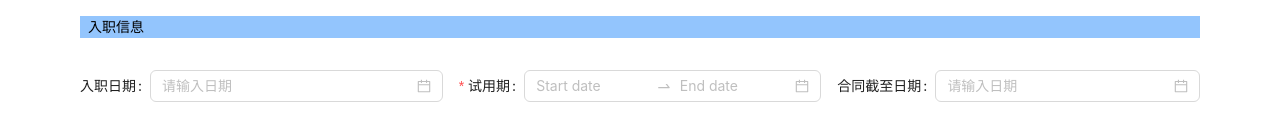
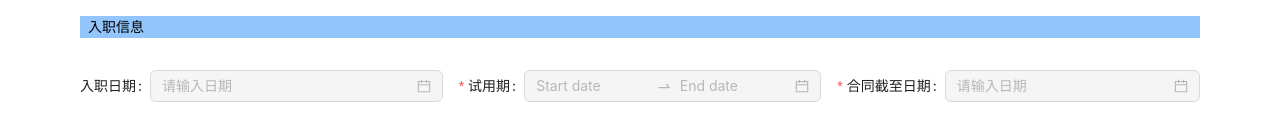
Before and after one commit to 532758463/react-third-from, a React (Vite) app: page /form in a window 1280 px wide. Shown: the part 552-692 px from the top of the page. Built offline with nearby package versions, Linux system fonts and the light colour scheme.

Commit message:
根据不同节点禁用表单

```diff
--- a/src/pages/third-from/datas.ts
+++ b/src/pages/third-from/datas.ts
@@ -235,6 +235,7 @@ export const workInfo = [
   {
     label: '合同截至日期',
     name: 'endTime',
-    type: 'DateTime'
+    type: 'DateTime',
+    required: true,
   }
 ];
--- a/src/pages/third-from/index.tsx
+++ b/src/pages/third-from/index.tsx
@@ -192,13 +192,18 @@ const ThirdForm = () => {
     console.log(values);
   };
 
-  function getControl(v: any) {
+  function getControl(v: any, disabled?: boolean) {
     switch (v?.type) {
       case 'number':
         return <Input type="number" />;
       case 'select':
         return (
-          <Select showSearch placeholder="请选择" className="text-left">
+          <Select
+            disabled={disabled}
+            showSearch
+            placeholder="请选择"
+            className="text-left"
+          >
             {v?.options?.map((i: any) => (
               <Option key={i.value} value={i.value}>
                 {i.name}
@@ -209,6 +214,7 @@ const ThirdForm = () => {
       case 'DateTime':
         return (
           <DateTime
+            disabled={disabled}
             style={{
               width: '100%'
             }}
@@ -218,13 +224,14 @@ const ThirdForm = () => {
       case 'RangePicker':
         return (
           <RangeDate
+            disabled={disabled}
             style={{
               width: '100%'
             }}
           />
         );
       default:
-        return <Input />;
+        return <Input disabled={disabled} />;
     }
   }
 
@@ -251,7 +258,7 @@ const ThirdForm = () => {
               label={v.label}
               rules={[{ required: v.required }]}
             >
-              {getControl(v)}
+              {getControl(v, !isStart)}
             </Form.Item>
           ))}
         </div>
@@ -285,7 +292,7 @@ const ThirdForm = () => {
               label={v.label}
               rules={[{ required: v.required }]}
             >
-              {getControl(v)}
+              {getControl(v, !isStart)}
             </Form.Item>
           ))}
         </div>
```
Also changed, not shown: 1 other file (tests, documents, lock files or other folders).
